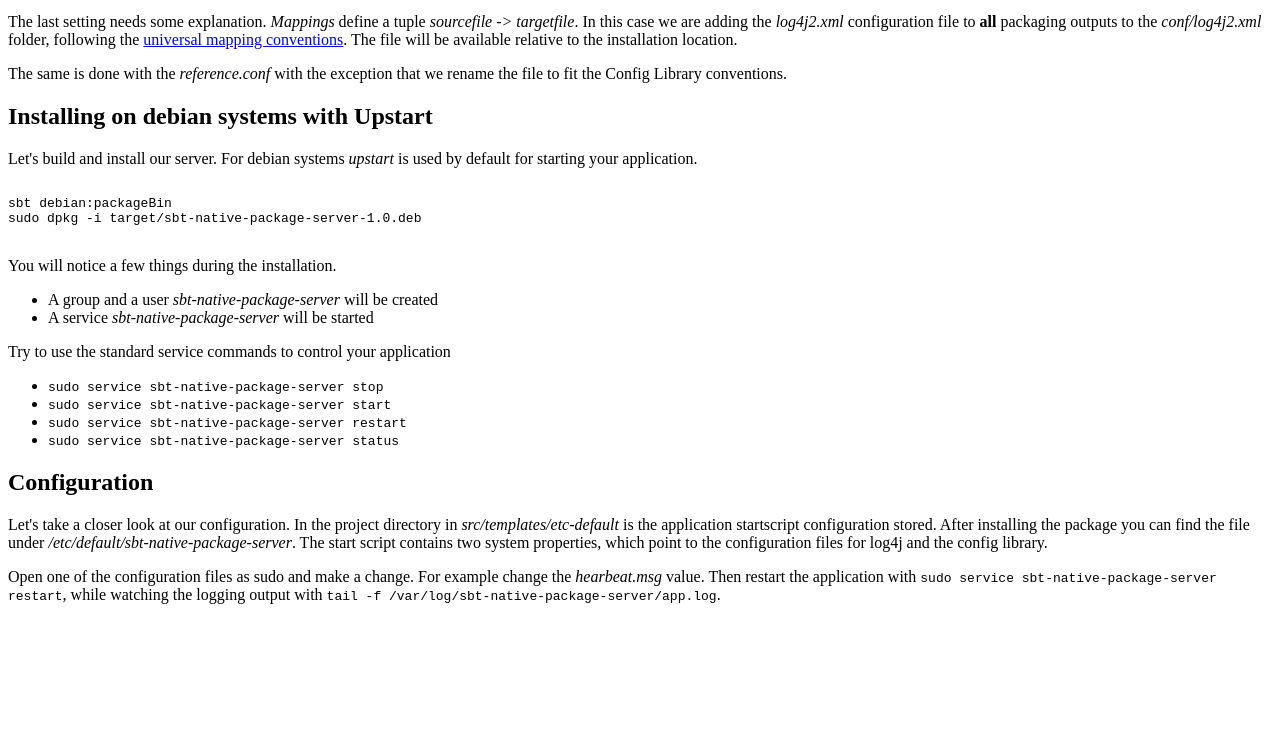
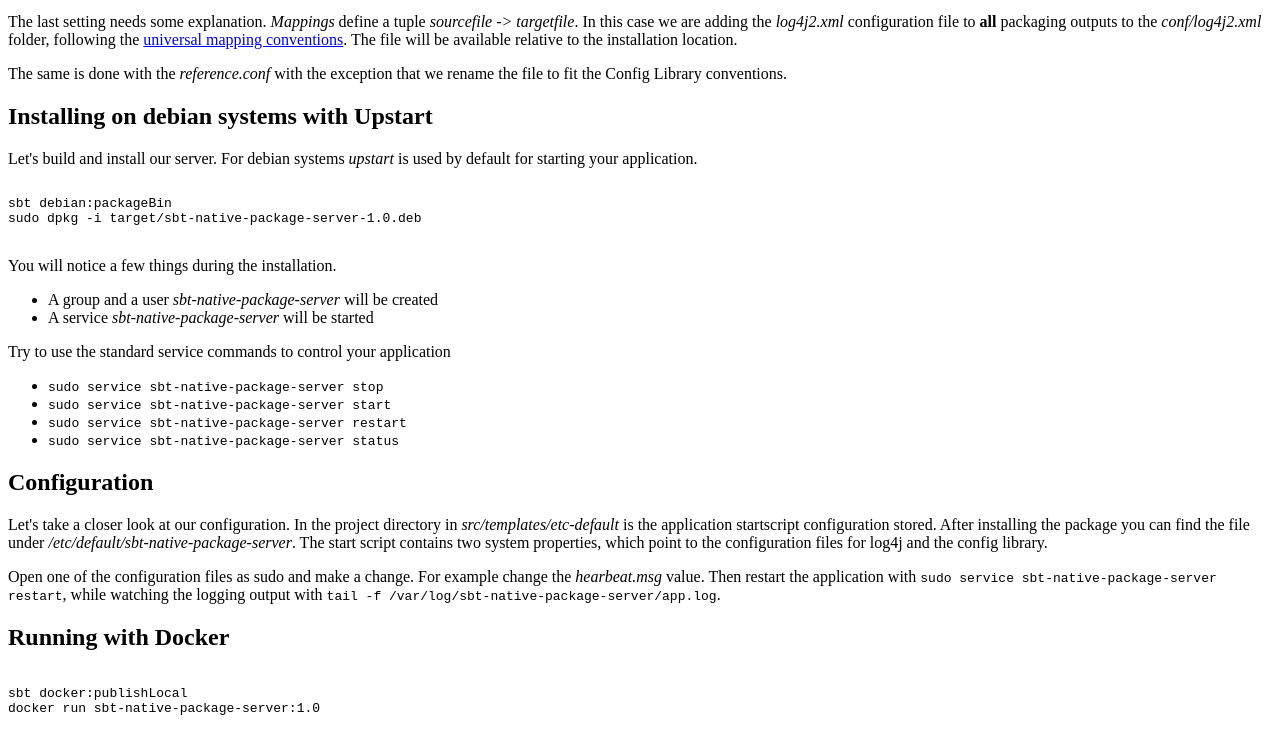
Before and after one commit to muuki88/sbt-native-package-server, a plain HTML site: page tutorial/index.html in a window 1280 px wide. Shown: the part 849-1593 px from the top of the page. Before the commit the page ends 1469 px from the top, so only its background shows below. Drawn offline with Linux system fonts and the light colour scheme.

Commit message:
Adding docker docs

```diff
--- a/tutorial/index.html
+++ b/tutorial/index.html
@@ -51,8 +51,8 @@ packageArchetype.java_server
 // global package settings
 packageDescription := "Custom application configuration"
 
-// Linux packaging settings
-maintainer in Linux := "Nepomuk Seiler <nepomuk.seiler@mukis.de>"
+// Maintainer for all packages
+maintainer := "Nepomuk Seiler <nepomuk.seiler@mukis.de>"
 
 packageSummary in Linux := "Logging Server Application"
 
@@ -122,5 +122,14 @@ sudo dpkg -i target/sbt-native-package-server-1.0.deb
     </p>
 </div>
 
+<div>
+    <h2>Running with Docker</h2>
+
+    <pre><code>
+sbt docker:publishLocal
+docker run sbt-native-package-server:1.0
+    </code></pre>
+</div>
+
 
 </body>
```
